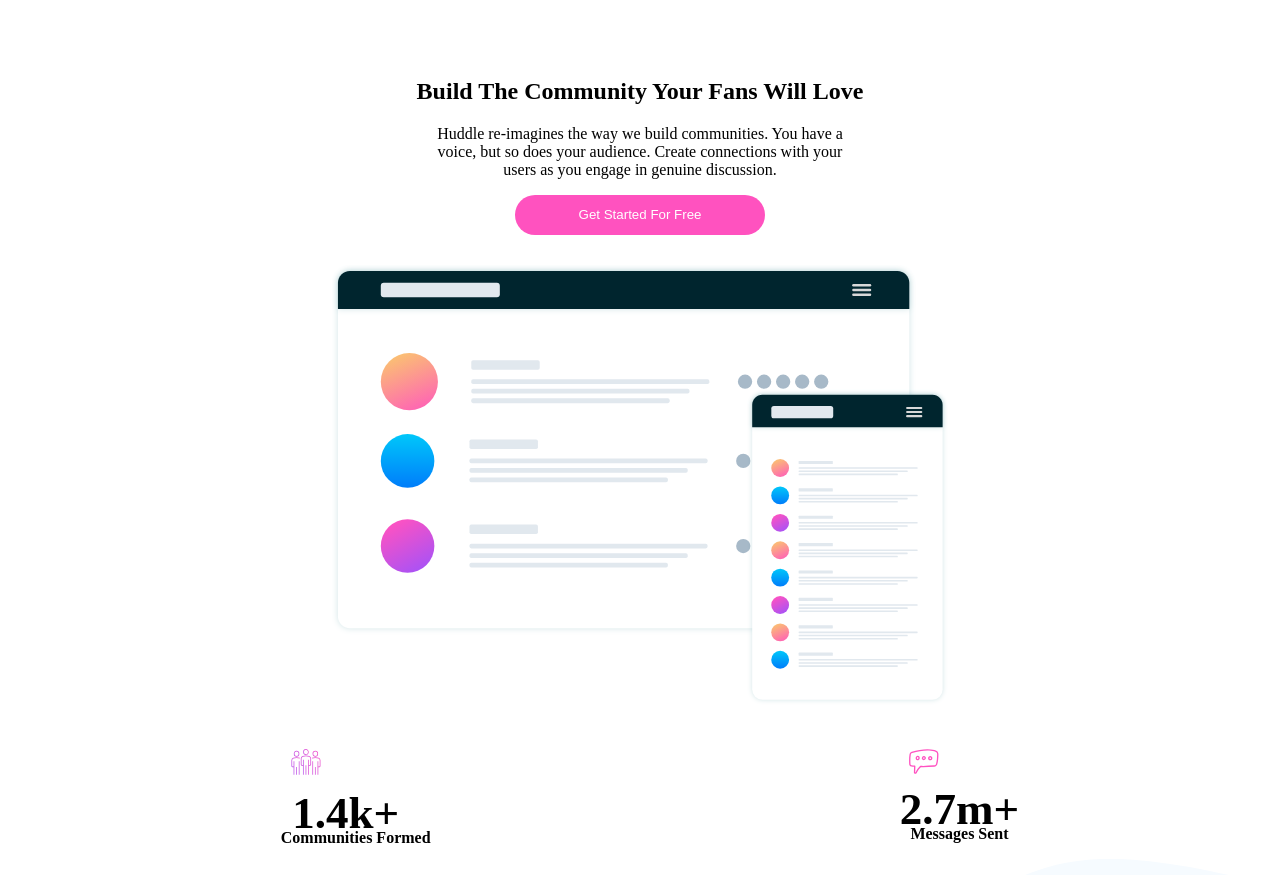
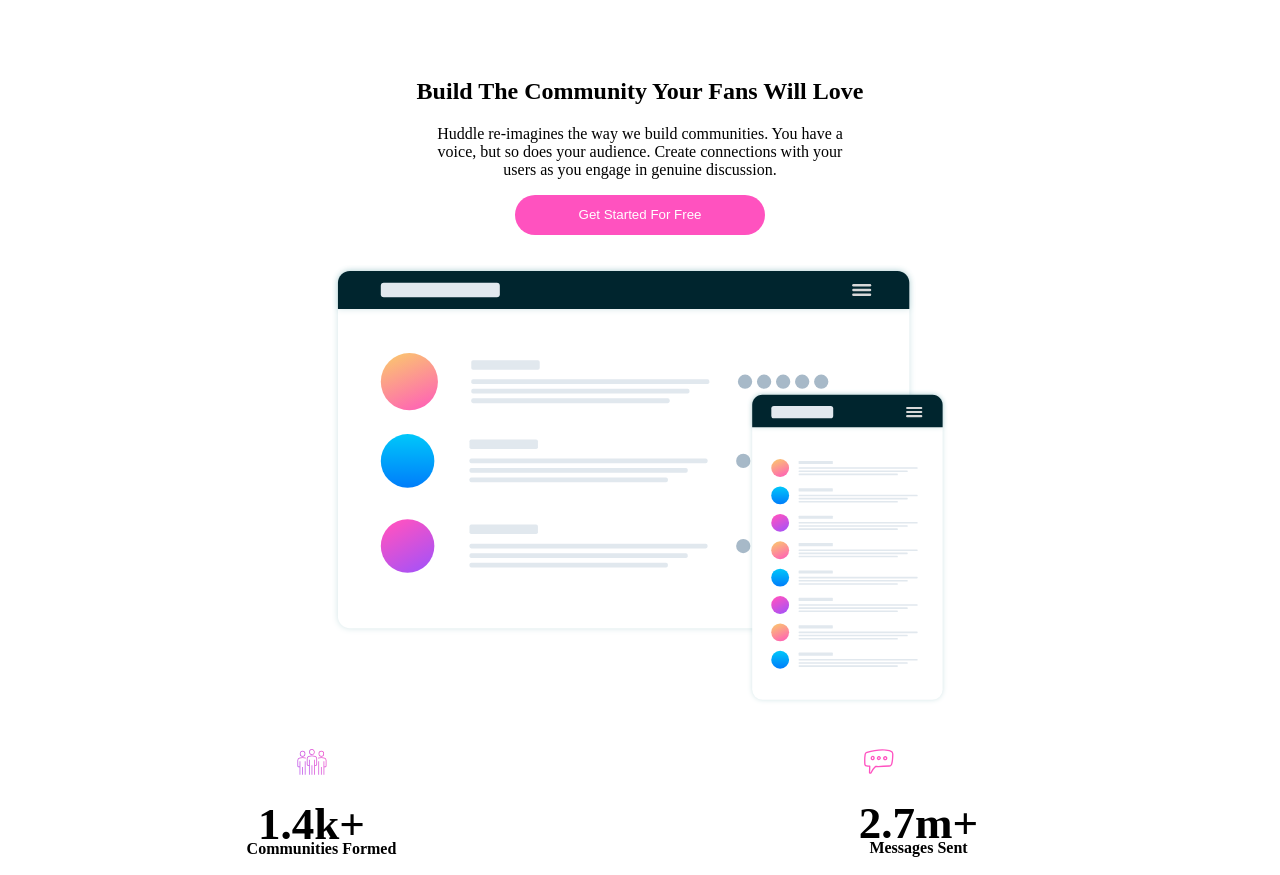
Before and after one commit to Ntochukwu-David/huddle-landing-page-with-curved-sections-master, a plain HTML site: page index.html in a window 1280 px wide. Shown: the part 77-952 px from the top of the page. Drawn offline with Linux system fonts and the light colour scheme; a web font is replaced by a local one.

Commit message:
corrections

```diff
--- a/index.html
+++ b/index.html
@@ -50,7 +50,7 @@
       font-size:45px;
       font-weight: 800;
       line-height:0%;
-      margin-top:25%;
+
     }
     span{
       font-size:16px;
@@ -114,6 +114,32 @@
     .fab {
             font-size: 30px;
         }
+    #image-mockups{
+      height:440px;
+      margin:auto;
+      margin-top:30px;
+    }
+    #icon-communities{
+      width:30px;
+      margin-left:0%;
+    }
+    #icon-messages{
+      width:30px;
+      margin-top:40px;
+    }
+    #div-messages{
+      width:60%;
+      display:flex;
+      height:80px;
+      flex-direction:column;
+      margin-right:50px;
+    }
+    #div-communities{
+      width:60%;
+      display:flex;
+      margin-top:40px;
+      flex-direction:column;
+    }
   </style>
 </head>
 <body>
@@ -134,33 +160,31 @@
 
     <div>
       <center>
-        <img src="./images/screen-mockups.svg" alt="screen-mockups" style="height:440px;margin:auto;margin-top:30px;">
+        <img src="./images/screen-mockups.svg" alt="screen-mockups" id="image-mockups">
       </center>
     </div>
 
     <center>
-      <div style="width:60%;display:flex;justify-content:space-between;margin-top:40px;">
-        <div style="padding-left:30px;">
-          <img src="./images/icon-communities.svg" alt="communities" style="width:30px;margin-left:0%;">
+      <div style="display:flex;justify-content:space-between;">
+        <div id="div-communities">
+          <div>
+            <img src="./images/icon-communities.svg" alt="communities" id="icon-communities">
+          </div>
+          <div>
+            <p id="account"> 1.4k+ <br> <span style="padding-left:20px;">Communities Formed</span></p>
+          </div>
+
         </div>
-
-        <div style="padding-right:80px;">
-          <img src="./images/icon-messages.svg" alt="icon-messages" style="width:30px;">
+        <div id="div-messages">
+          <div style="padding-right:80px;">
+            <img src="./images/icon-messages.svg" alt="icon-messages" id="icon-messages">
+          </div>
+          <div>
+            <p  id="account"> 2.7m+ <br> <span> Messages Sent</span></p>
+          </div>
         </div>
       </div>
     </center>
-
-    <center>
-      <div style="width:60%;display:flex;justify-content:space-between;height:80px;">
-        <div>
-          <p id="account" style="margin-top:20%;"> 1.4k+ <br> <span style="padding-left:20px;">Communities Formed</span></p>
-        </div>
-        <div>
-          <p  id="account"> 2.7m+ <br> <span> Messages Sent</span></p>
-        </div>
-      </div>
-    </center>
-
     <div>
       <img src="./images/bg-section-top-desktop-1.svg" alt="" style="color:hsl(207, 100%, 98%);width:100%;">
       <div style="display:flex;background-color:hsl(207, 100%, 98%);">
```
Also changed, not shown: 1 other file.
